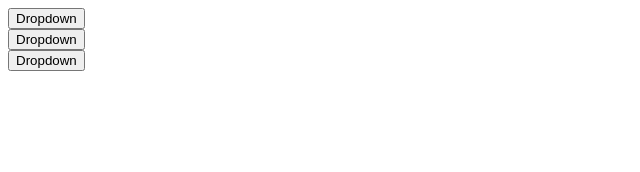
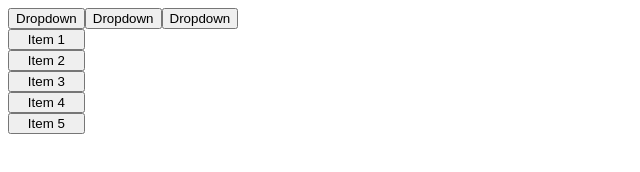
Before and after one commit to tyj916/dropdown-menu, a plain HTML site: page index.html in a window 1280 px wide. Shown: the whole page, without its empty margins (0-640 px from the left). Drawn offline with Linux system fonts and the light colour scheme.

Commit message:
Fix mouse leave menu disappear

```diff
--- a/index.html
+++ b/index.html
@@ -8,9 +8,10 @@
   <script src="script.js" defer></script>
 </head>
 <body>
+  <header>
     <nav class="menu dropdown">
       <button class="dropdown-trigger">Dropdown</button>
-    <ul class="dropdown-menu">
+      <ul class="dropdown-menu visible">
         <li><button class="item">Item 1</button></li>
         <li><button class="item">Item 2</button></li>
         <li><button class="item">Item 3</button></li>
@@ -38,5 +39,6 @@
         <li><button class="item">Item 5</button></li>
       </ul>
     </nav>
+  </header>
 </body>
 </html>
--- a/script.js
+++ b/script.js
@@ -7,7 +7,7 @@ dropdowns.forEach(dropdown => {
     dropdownMenu.classList.add('visible');
   });
 
-  dropdownTrigger.addEventListener('mouseleave', () => {
+  dropdown.addEventListener('mouseleave', () => {
     dropdownMenu.classList.remove('visible');
   });
 });
--- a/style.css
+++ b/style.css
@@ -1,11 +1,11 @@
-.dropdown {
-  position: relative;
+header {
+  display: flex;
 }
 
 .dropdown-menu {
-  position: absolute;
   list-style-type: none;
   padding-left: inherit;
+  margin: 0;
   transform: scaleY(0);
   transform-origin: top;
   opacity: 0;
@@ -18,3 +18,7 @@
   opacity: 1;
   pointer-events: all;
 }
+
+.dropdown-menu li button {
+  width: 100%;
+}
```
Lines whose indentation alone changed are shown as unchanged.
